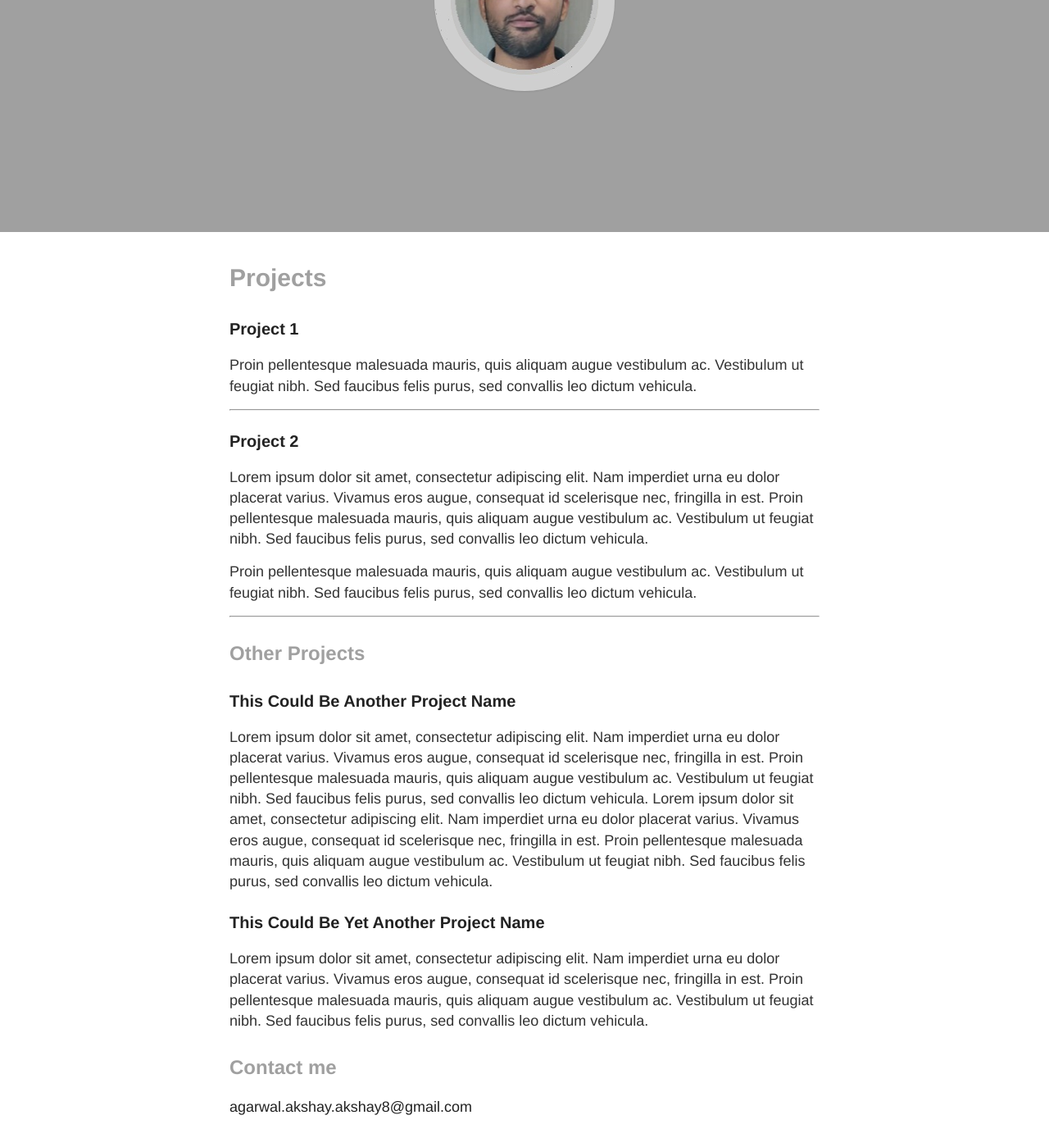
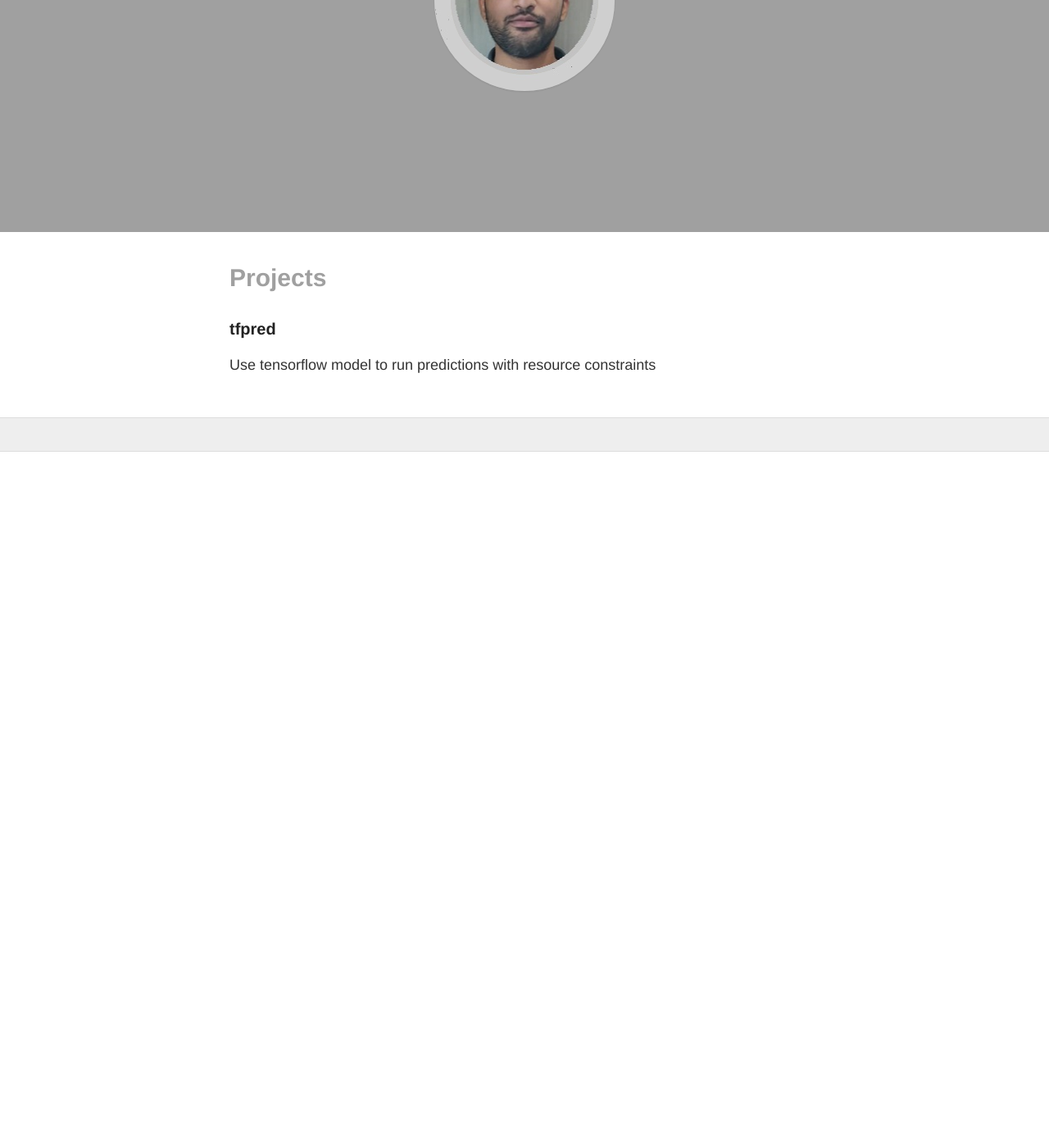
Before and after one commit to vivekka93/vivekka93.github.io, a Jekyll site: the page built from projects.md, in a window 1280 px wide and 1400 px high, scrolled down 408 px. Shown: the whole window at 82% size. Built offline with Jekyll 4.4.1, drawn with Linux system fonts in a browser that asks for light colours; nearby versions of some CDN libraries; after the commit the page ends 959 px from its top, so only the background shows below that.

Commit message:
Updated projects

```diff
--- a/projects.md
+++ b/projects.md
@@ -4,29 +4,5 @@ title: Projects
 permalink: /projects/
 ---
 
-### [Project 1](https://github.com/tux4kids/tuxmania)
-Proin pellentesque malesuada mauris, quis aliquam augue vestibulum ac. Vestibulum ut feugiat nibh. Sed faucibus felis purus, sed convallis leo dictum vehicula.
-
-***
-
-### [Project 2](https://github.com/AkshayAgarwal007/Moodly)
-Lorem ipsum dolor sit amet, consectetur adipiscing elit. Nam imperdiet urna eu dolor placerat varius. Vivamus eros augue, consequat id scelerisque nec, fringilla in est. Proin pellentesque malesuada mauris, quis aliquam augue vestibulum ac. Vestibulum ut feugiat nibh. Sed faucibus felis purus, sed convallis leo dictum vehicula.
-
-Proin pellentesque malesuada mauris, quis aliquam augue vestibulum ac. Vestibulum ut feugiat nibh. Sed faucibus felis purus, sed convallis leo dictum vehicula.
-
-***
-
-## Other Projects
-
-### This Could Be Another Project Name
-
-  Lorem ipsum dolor sit amet, consectetur adipiscing elit. Nam imperdiet urna eu dolor placerat varius. Vivamus eros augue, consequat id scelerisque nec, fringilla in est. Proin pellentesque malesuada mauris, quis aliquam augue vestibulum ac. Vestibulum ut feugiat nibh. Sed faucibus felis purus, sed convallis leo dictum vehicula. Lorem ipsum dolor sit amet, consectetur adipiscing elit. Nam imperdiet urna eu dolor placerat varius. Vivamus eros augue, consequat id scelerisque nec, fringilla in est. Proin pellentesque malesuada mauris, quis aliquam augue vestibulum ac. Vestibulum ut feugiat nibh. Sed faucibus felis purus, sed convallis leo dictum vehicula.
-
-### This Could Be Yet Another Project Name
-
-   Lorem ipsum dolor sit amet, consectetur adipiscing elit. Nam imperdiet urna eu dolor placerat varius. Vivamus eros augue, consequat id scelerisque nec, fringilla in est. Proin pellentesque malesuada mauris, quis aliquam augue vestibulum ac. Vestibulum ut feugiat nibh. Sed faucibus felis purus, sed convallis leo dictum vehicula.
-
-
-## Contact me
-
-[agarwal.akshay.akshay8@gmail.com](mailto:agarwal.akshay.akshay8@gmail.com)
+### [tfpred](https://github.com/vivekka93/tfpred)
+Use tensorflow model to run predictions with resource constraints
```
